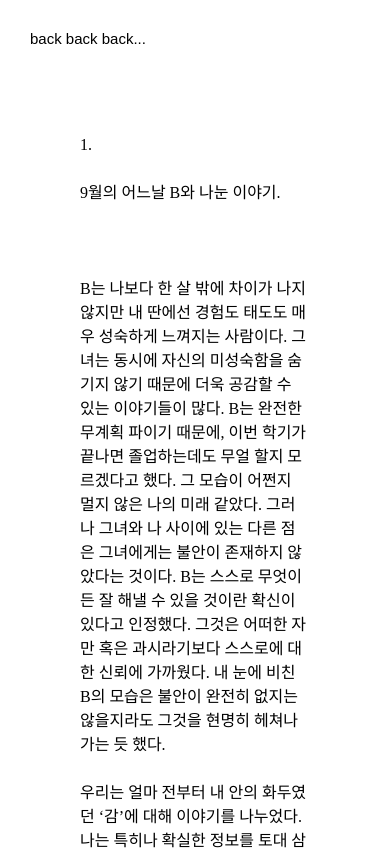
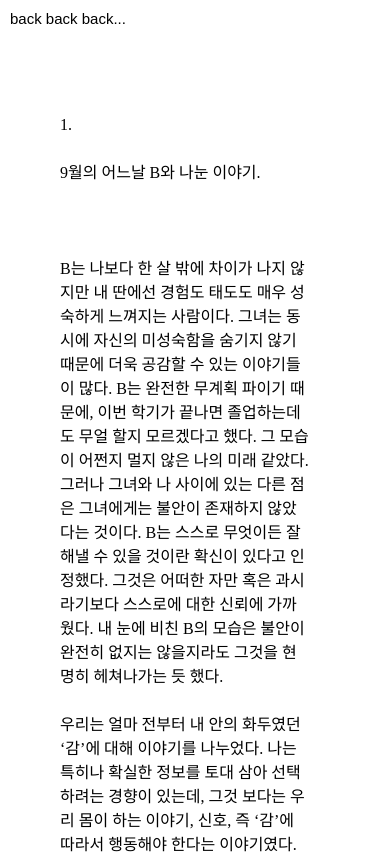
Before and after one commit to piecehaus/write, a plain HTML site: page s1e1/index.html in a window 390 px wide. Shown: the top 854 px of the page. Drawn offline with Linux system fonts and the light colour scheme.

Commit message:
Add files via upload

```diff
--- a/s1e1/style.css
+++ b/s1e1/style.css
@@ -5,7 +5,7 @@
 }
 
 body {
-	margin: 30px;
+	margin: 10px;
     background-color: white;
     font-family: monospace;
 	font-size: 15px;
@@ -38,15 +38,25 @@ a:hover {
 	color: deepskyblue;
 }
 
+ul {
+	list-style: none;
+	font-size: 1rem;
+}
+
+p::selection {
+	background-color: #EEF6B6;
+}
+
 
 @media screen and (max-width: 704px) {
 
 .text {
 	margin-top: 50px;
+	margin-bottom: 50px;
 	font-family: serif;
 	font-size: 16px;
 	line-height: 1.5;
-	margin-right: 50px;
+	margin-right: 70px;
 	margin-left: 50px;
 }
 
--- a/s2e1/style.css
+++ b/s2e1/style.css
@@ -5,7 +5,7 @@
 }
 
 body {
-	margin: 30px;
+	margin: 10px;
     background-color: white;
     font-family: monospace;
 	font-size: 15px;
@@ -38,15 +38,25 @@ a:hover {
 	color: deepskyblue;
 }
 
+ul {
+	list-style: none;
+	font-size: 1rem;
+}
+
+p::selection {
+	background-color: #EEF6B6;
+}
+
 
 @media screen and (max-width: 704px) {
 
 .text {
 	margin-top: 50px;
+	margin-bottom: 50px;
 	font-family: serif;
 	font-size: 16px;
 	line-height: 1.5;
-	margin-right: 50px;
+	margin-right: 70px;
 	margin-left: 50px;
 }
 
--- a/s2e2/style.css
+++ b/s2e2/style.css
@@ -13,6 +13,7 @@ body {
 
 .text {
 	margin-top: 50px;
+	margin-bottom: 50px;
 	font-family: serif;
 	font-size: 16px;
 	line-height: 1.5;
--- a/s3e13/style.css
+++ b/s3e13/style.css
@@ -13,6 +13,7 @@ body {
 
 .text {
 	margin-top: 50px;
+	margin-bottom: 50px;
 	font-family: serif;
 	font-size: 16px;
 	line-height: 1.5;
@@ -44,7 +45,7 @@ ul {
 }
 
 p::selection {
-	background-color: black;
+	background-color: #EEF6B6;
 }
 
 
--- a/s4e9/style.css
+++ b/s4e9/style.css
@@ -6,7 +6,7 @@
 
 body {
 	margin: 10px;
-    background-color: honeydew;
+    background-color: white;
     font-family: monospace;
 	font-size: 15px;
 }
@@ -43,18 +43,10 @@ ul {
 	font-size: 1rem;
 }
 
-.list-wrapper {
-  display: grid;
-  grid-template-columns: repeat(auto-fit, minmax(220px, 1fr));
-  gap: 50px 10px;
+p::selection {
+	background-color: black;
 }
 
-.list-group {
-  list-style: none;   /* 기본 점(•) 없애고 싶으면 */
-  padding: 0;
-  margin: 0;
-  flex: 1 1 250px;             /* 3개 그룹이 균등한 너비를 가지도록 */
-}
 
 @media screen and (max-width: 704px) {
 
@@ -63,7 +55,7 @@ ul {
 	font-family: serif;
 	font-size: 16px;
 	line-height: 1.5;
-	margin-right: 50px;
+	margin-right: 70px;
 	margin-left: 50px;
 }
 
```
Also changed, not shown: index.html (+3 -2 lines), style.css (+10 -0 lines).
